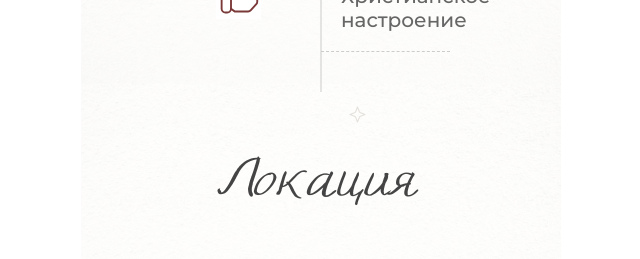
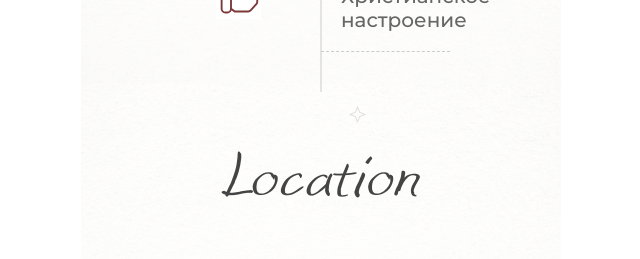
Before and after one commit to alex-main-academy/lemgo-youth-camp, a plain HTML site: page index.html in a window 1280 px wide. Shown: the part 4980-5239 px from the top of the page, without its empty margins (319-959 px from the left). Drawn offline with nearby package versions, Linux system fonts and the light colour scheme; a web font is replaced by a local one.

Commit message:
Update index.html

```diff
--- a/index.html
+++ b/index.html
@@ -599,7 +599,7 @@
 
         <section class="location section">
           <div class="container">
-            <h2 class="location__title title">Локация</h2>
+            <h2 class="location__title title">Location</h2>
             <p class="location__subtitle">Linderhofer Str. 7, 32699 Extertal</p>
             <div class="location__place">
               <iframe
```
